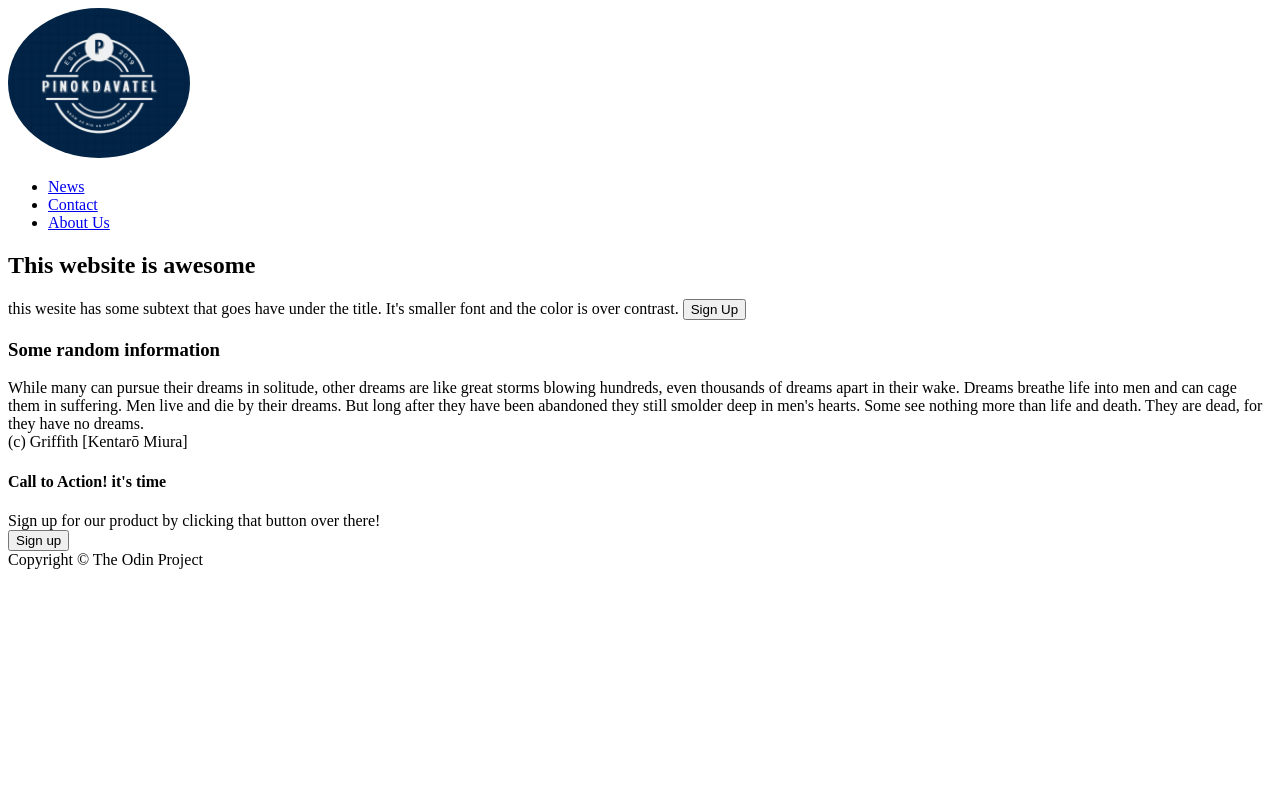
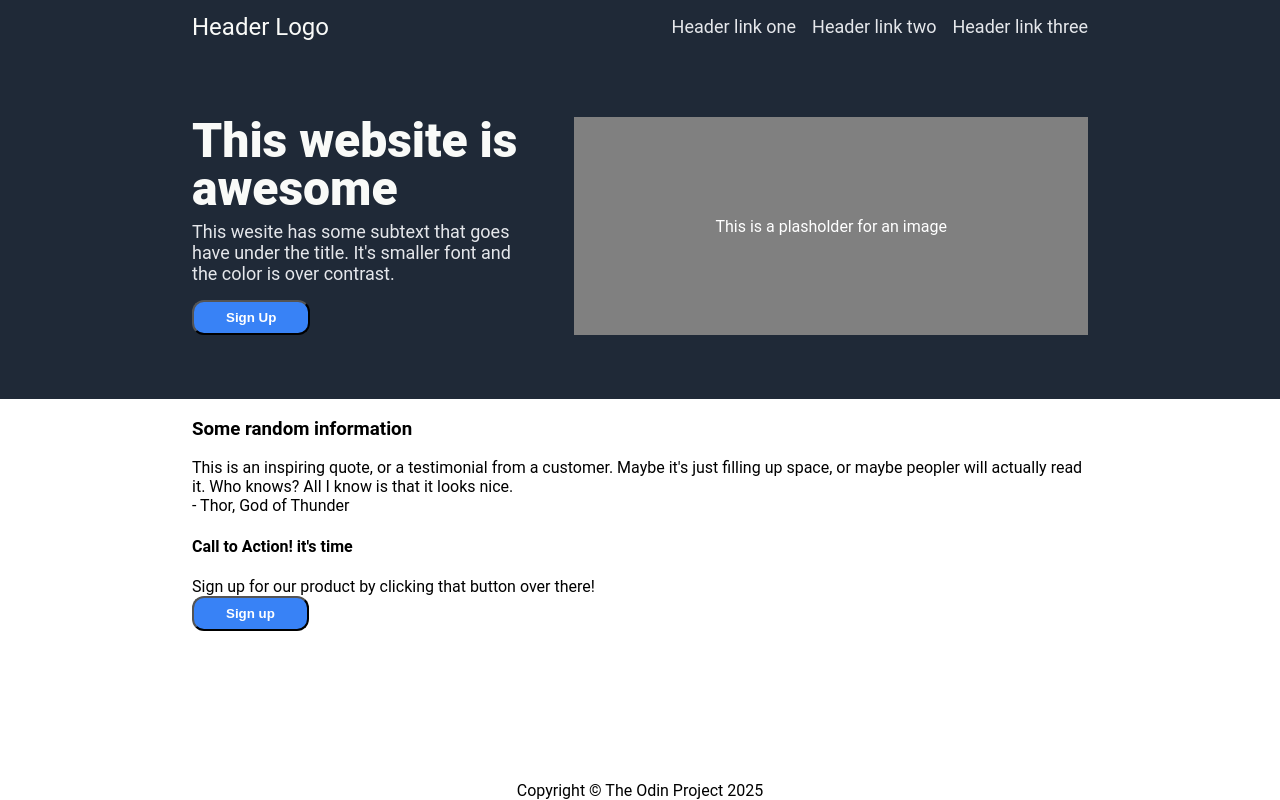
Before and after one commit to VovaZrovko/OdinProjectStudy, a plain HTML site: page Foundation Course - Landing Page/index.html in a window 1280 px wide. Drawn offline with Linux system fonts and the light colour scheme.

Commit message:
finished the header

```diff
--- a/Foundation Course - Landing Page/index.html
+++ b/Foundation Course - Landing Page/index.html
@@ -8,20 +8,24 @@
     <body>
         <div class="header">
             <div class="panel">
-                <img src="./images/image.png" alt="Pinokdavatel Logo">
+                <div class="logo">Header Logo</div>
                 <div>
                     <ul>
-                        <li><a href="#"> News </a></li>
-                        <li><a href="#"> Contact </a></li>
-                        <li><a href="#"> About Us </a></li>
+                        <li><a href="#"> Header link one </a></li>
+                        <li><a href="#"> Header link two </a></li>
+                        <li><a href="#"> Header link three </a></li>
                     </ul>
                 </div>
             </div>
             <div class="header-info">
-                <div>
-                    <h2>This website is awesome</h2>
-                    this wesite has some subtext that goes have under the title. It's smaller font and the color is over contrast.
+                <div class="info-container">
+                    <div class="main-header-text">This website is awesome</div>
+                    <div class="sub-text">This wesite has some subtext that goes have under the title. It's smaller font and the color is over contrast.</div>
                     <button>Sign Up</button>
+                </div>
+                <div class="img-container">
+                    This is a plasholder for an image
+                    <!-- <img src="./images/pexels-photo-577585.webp" alt="Some image"> -->
                 </div>
             </div>
         </div>
@@ -34,9 +38,9 @@
             </div>
             <div class="quote">
                 <div class="text">
-                    While many can pursue their dreams in solitude, other dreams are like great storms blowing hundreds, even thousands of dreams apart in their wake. Dreams breathe life into men and can cage them in suffering. Men live and die by their dreams. But long after they have been abandoned they still smolder deep in men's hearts. Some see nothing more than life and death. They are dead, for they have no dreams.
+                    This is an inspiring quote, or a testimonial from a customer. Maybe it's just filling up space, or maybe peopler will actually read it. Who knows? All I know is that it looks nice.
                 </div>
-                (c) Griffith [Kentarō Miura]
+                - Thor, God of Thunder
             </div>
             <div class="sing-up-message">
                 <div>
@@ -47,7 +51,7 @@
             </div>
         </div>
         <div class="footer">
-            Copyright © The Odin Project
+            Copyright © The Odin Project 2025
         </div>
     </body>
 </html>
--- a/Foundation Course - Landing Page/style.css
+++ b/Foundation Course - Landing Page/style.css
@@ -1,5 +1,102 @@
-img {
-    height: 150px;
-    /* width: 150px; */
-    border-radius: 50%;
+body {
+    min-height: 100vh;
+    display: flex;
+    flex-direction: column;
+    margin: 0;
+    font-family: Roboto;
 }
+
+.header {
+    background-color: #1F2937;
+    display: flex;
+    flex-direction: column;
+    align-items: center;
+}
+
+.panel {
+    display: flex;
+    justify-content: space-between;
+    align-items: center;
+}
+
+.header-info {
+    display: flex;
+    gap: 40px;
+    padding: 64px 0;
+}
+
+.header-info, .panel, .quote, .info, .sing-up-message {
+    width: 70%;
+}
+
+.main-header-text {
+    font-size: 48px;
+    color: #f9faf8;
+    font-weight: 900;
+    line-height: 1;
+}
+
+.logo {
+    font-size: 24px;
+    color: #f9faf8;
+}
+
+.info-container {
+    flex: 2;
+}
+
+.img-container {
+    background-color: gray;
+    color: white;
+    flex: 3;
+    display: flex;
+    justify-content: center;
+    align-items: center;
+}
+
+.sub-text {
+    padding-top: 8px;
+    padding-bottom: 16px;
+}
+
+.body {
+    display: flex;
+    flex-direction: column;
+    align-items: center;
+    flex-grow: 1;
+}
+
+.footer {
+    text-align: center;
+}
+
+a, .sub-text {
+    font-size: 18px;
+    color: #E5E7EB;
+}
+
+/* img {
+    height: 250px;
+}  */
+
+button {
+    background-color: #3882F6;
+    border-radius: 12px;
+    padding: 8px 32px;
+    color: white;
+    font-weight: 900;
+}
+
+ul {
+    padding: 0;
+    display: flex;
+    gap: 16px;
+}
+li {
+    /* display: inline-block; */
+    list-style: none;
+}
+
+a {
+    text-decoration: none;
+}
```
